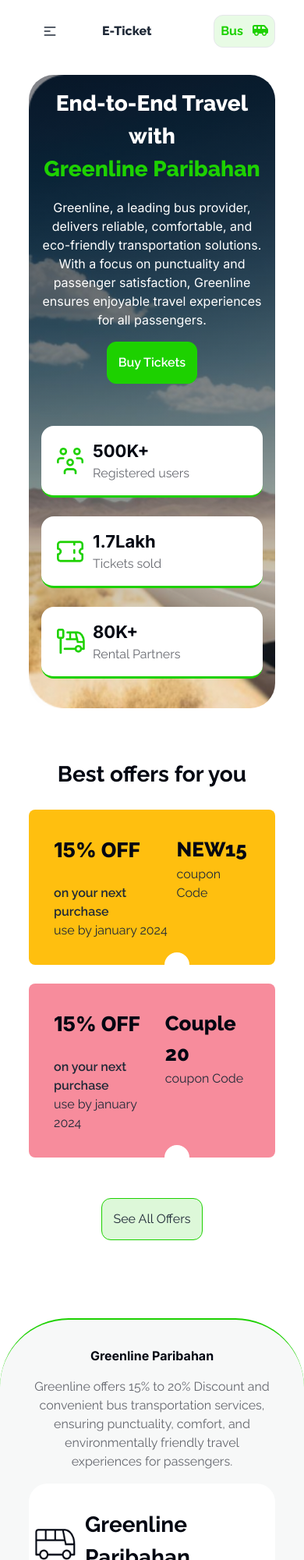
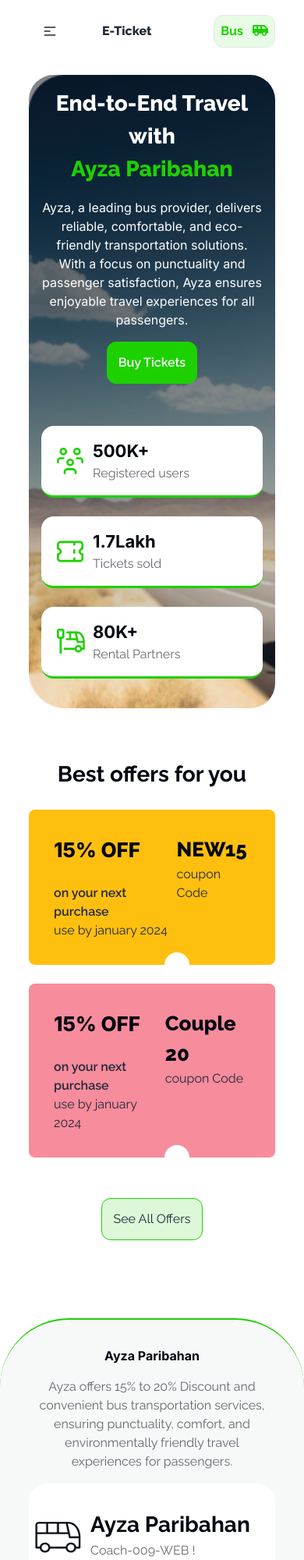
Before and after one commit to fahimneo/p-bus, a plain HTML site: page index.html in a window 390 px wide. Shown: the top 2000 px of the page at 78% size. Drawn offline with nearby package versions, Linux system fonts and the light colour scheme.

Commit message:
final push

```diff
--- a/index.html
+++ b/index.html
@@ -4,7 +4,7 @@
 <head>
   <meta charset="UTF-8">
   <meta name="viewport" content="width=device-width, initial-scale=1.0">
-  <title>Greenline E Ticket</title>
+  <title> Ayza E Ticket</title>
   <!-- fav icon link  -->
   <link rel="shortcut icon" href="./images/bus-icon.png" type="image/x-icon">
   <!-- css file linkup -->
@@ -66,11 +66,11 @@
         <div class=" text-center p-4 mx-auto md:p-[3.3rem] ">
           <h1 class=" text-white text-center font-extrabold md:text-[3.25rem] text-[1.75rem]">End-to-End Travel with
             <br>
-            <span class="green-primary">Greenline Paribahan</span>
+            <span class="green-primary"> Ayza Paribahan</span>
           </h1>
-          <p class="lg:w-[500px] text-base inter my-4 text-white ">Greenline, a leading bus provider, delivers reliable,
+          <p class="lg:w-[500px] text-base inter my-4 text-white "> Ayza, a leading bus provider, delivers reliable,
             comfortable, and eco-friendly transportation solutions. With a
-            focus on punctuality and passenger satisfaction, Greenline ensures enjoyable travel experiences for all
+            focus on punctuality and passenger satisfaction,  Ayza ensures enjoyable travel experiences for all
             passengers.</p>
           <button class="secondary_btn text-white font-semibold md:mb-[7.5rem]  bg-[#1dd100]"><a href="#destination">Buy
               Tickets</a></button>
@@ -171,9 +171,9 @@
         <!-- content box -->
         <div class=" flex justify-center items-center flex-col ">
           <h2 class="black-primary lg:text-[34px] text[28px]  font-bold mt-[1.125rem]  inter ">
-            Greenline
+             Ayza
             Paribahan</h2>
-          <p class=" lg:text-base mt-4 lg:w-[50%] text-center" style="color: rgba(3, 7, 18, 0.6);">Greenline offers 15%
+          <p class=" lg:text-base mt-4 lg:w-[50%] text-center" style="color: rgba(3, 7, 18, 0.6);"> Ayza offers 15%
             to 20% Discount and convenient bus transportation services, ensuring punctuality, comfort, and
             environmentally friendly travel experiences for passengers.</p>
         </div>
@@ -189,7 +189,7 @@
 
                 <div class=""><img class="w-[60px] h-[40px]" src="./images/bus-logo.png" alt="Bus"></div>
                 <div class="mt-4 lg:m-0">
-                  <h2 class="black-primary font-bold text-[28px] ">Greenline Paribahan</h2>
+                  <h2 class="black-primary font-bold text-[28px] "> Ayza Paribahan</h2>
                   <p class="text-base" style="color: rgba(3, 7, 18, 0.6);">Coach-009-WEB ! AC_Buisness</p>
                 </div>
               </div>
```
